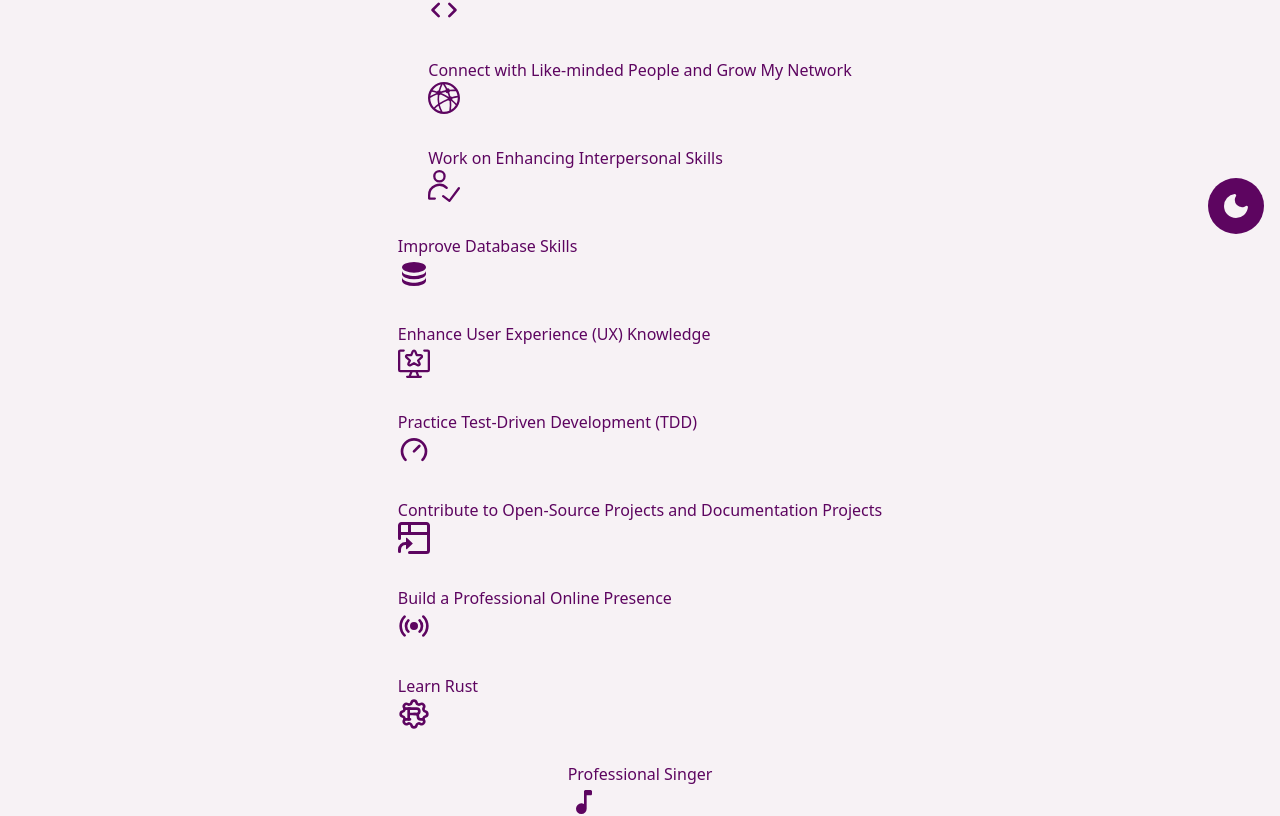
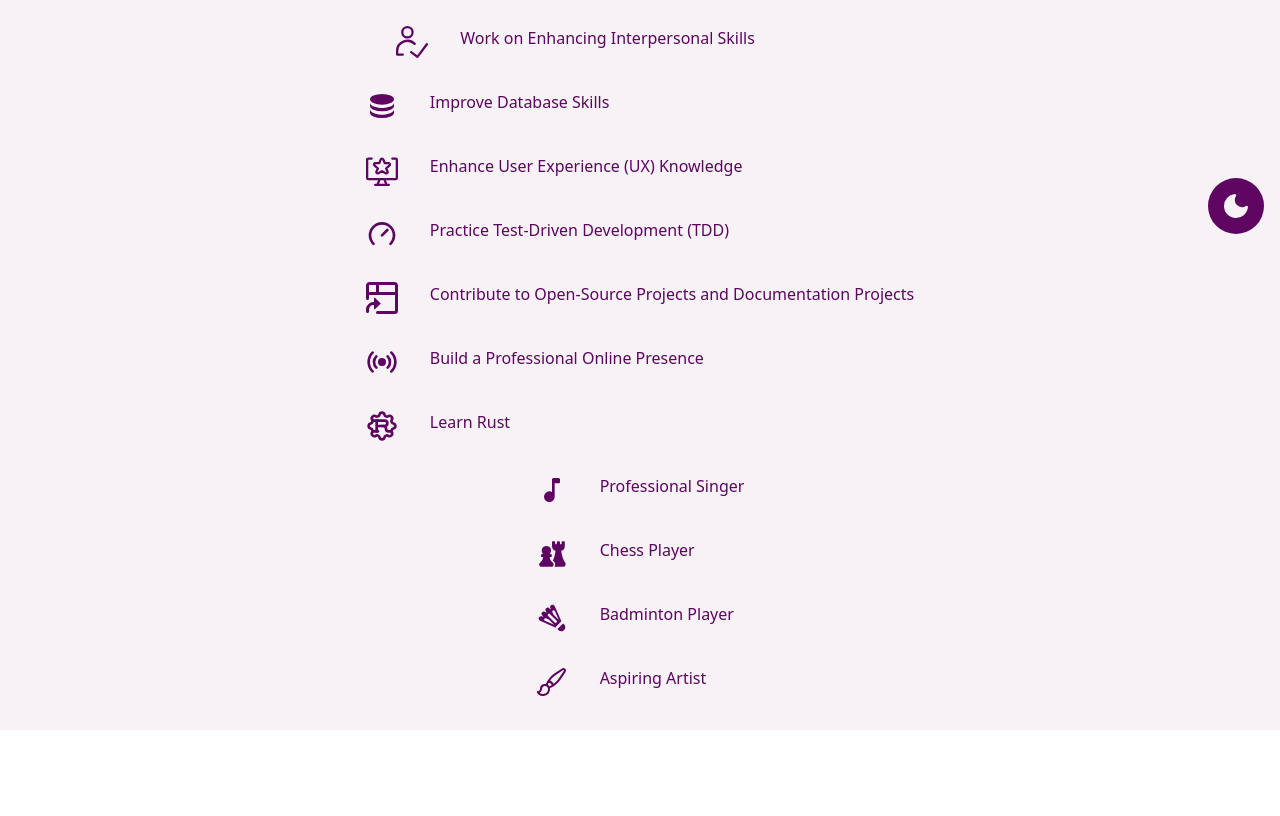
Before and after one commit to AishwaryaSubash/portfolio-website, a React (Vite) app: page /about in a window 1280 px wide. Shown: the part 550-1366 px from the top of the page. After the commit the page ends 1280 px from the top, so only its background shows below. Built offline with nearby package versions, Linux system fonts and the light colour scheme.

Commit message:
progress bar animation attempt 1

```diff
--- a/src/pages/About.tsx
+++ b/src/pages/About.tsx
@@ -7,34 +7,34 @@ const About = () => {
       <p className="text-6xl font-headingFont my-4">About Me</p>
       <div>
         {shortTermGoals.map((goal, index) => (
-          <div key={index}>
-            <p>{goal.content}</p>
+          <div key={index} className="flex">
             <div
               dangerouslySetInnerHTML={{ __html: goal.image }}
               className="w-16 h-16 cursor-pointer max-sm:w-12 max-sm:h-12"
             />
+            <p>{goal.content}</p>
           </div>
         ))}
       </div>
       <div>
         {longTermGoals.map((goal, index) => (
-          <div key={index}>
-            <p>{goal.content}</p>
+          <div key={index} className="flex">
             <div
               dangerouslySetInnerHTML={{ __html: goal.image }}
               className="w-16 h-16 cursor-pointer max-sm:w-12 max-sm:h-12"
             />
+            <p>{goal.content}</p>
           </div>
         ))}
       </div>
       <div>
         {interests.map((goal, index) => (
-          <div key={index}>
-            <p>{goal.content}</p>
+          <div key={index} className="flex">
             <div
               dangerouslySetInnerHTML={{ __html: goal.image }}
               className="w-16 h-16 cursor-pointer max-sm:w-12 max-sm:h-12"
             />
+            <p>{goal.content}</p>
           </div>
         ))}
       </div>
--- a/src/pages/Skills.tsx
+++ b/src/pages/Skills.tsx
@@ -2,6 +2,7 @@ import MediaQuery from "react-responsive";
 import { professionalSkills, skills } from "../utils/constants";
 import pageTransition from "../utils/pageTransition";
 import "../index.css";
+import { motion } from "framer-motion";
 
 const Skills = () => {
   return (
@@ -106,11 +107,15 @@ const Skills = () => {
                   </div>
                 </MediaQuery>
 
+                {/* style={{ width: `${item.proficiency}%` }} */}
+
                 <div className="flex flex-start overflow-hidden w-full font-sans rounded-full text-xs font-medium h-3 bg-gray-400 dark:bg-neutral-600 ">
-                  <div
+                  <motion.div
                     className="flex justify-center items-center h-full overflow-hidden break-all rounded-full  bg-red-950 dark:bg-yellow-100"
                     style={{ width: `${item.proficiency}%` }}
-                  ></div>
+                    animate={{ width: `${item.proficiency}%` }}
+                    transition={{ duration: 1000 }}
+                  ></motion.div>
                 </div>
               </div>
             ))}
```
